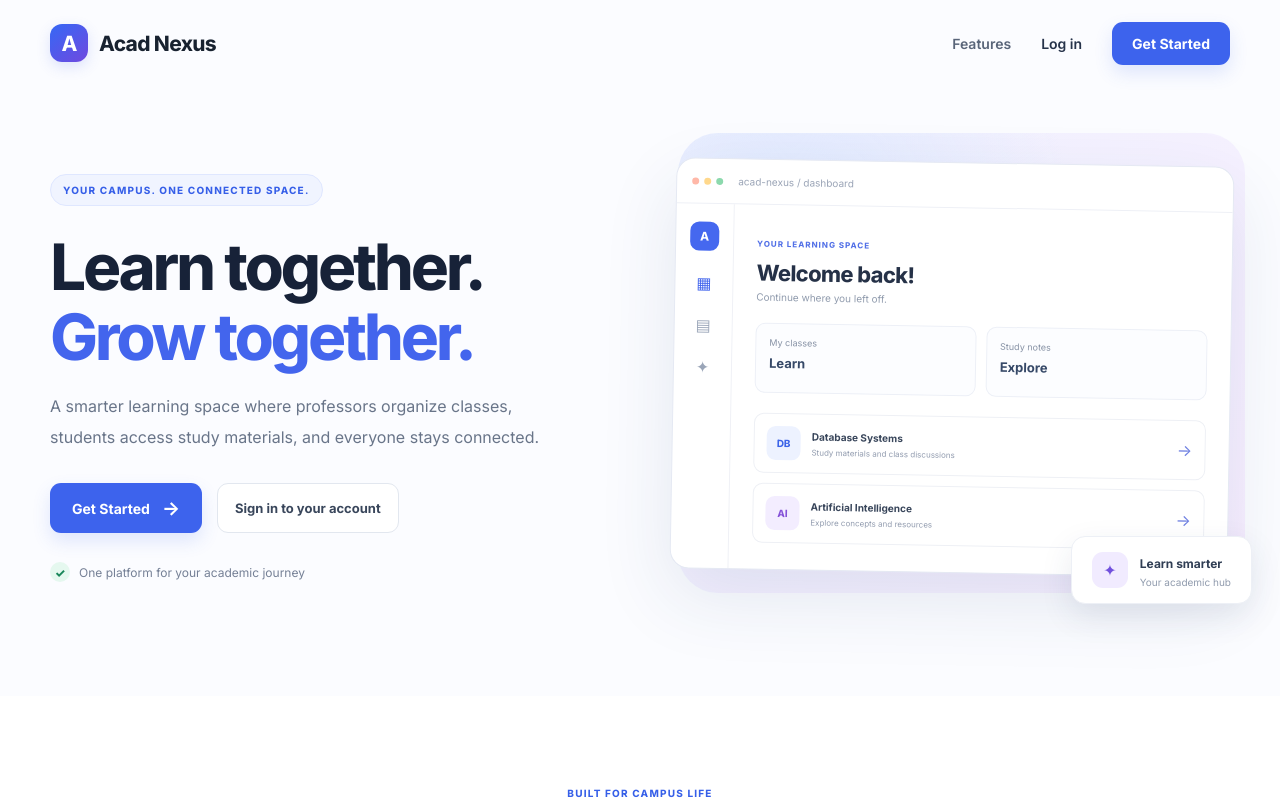
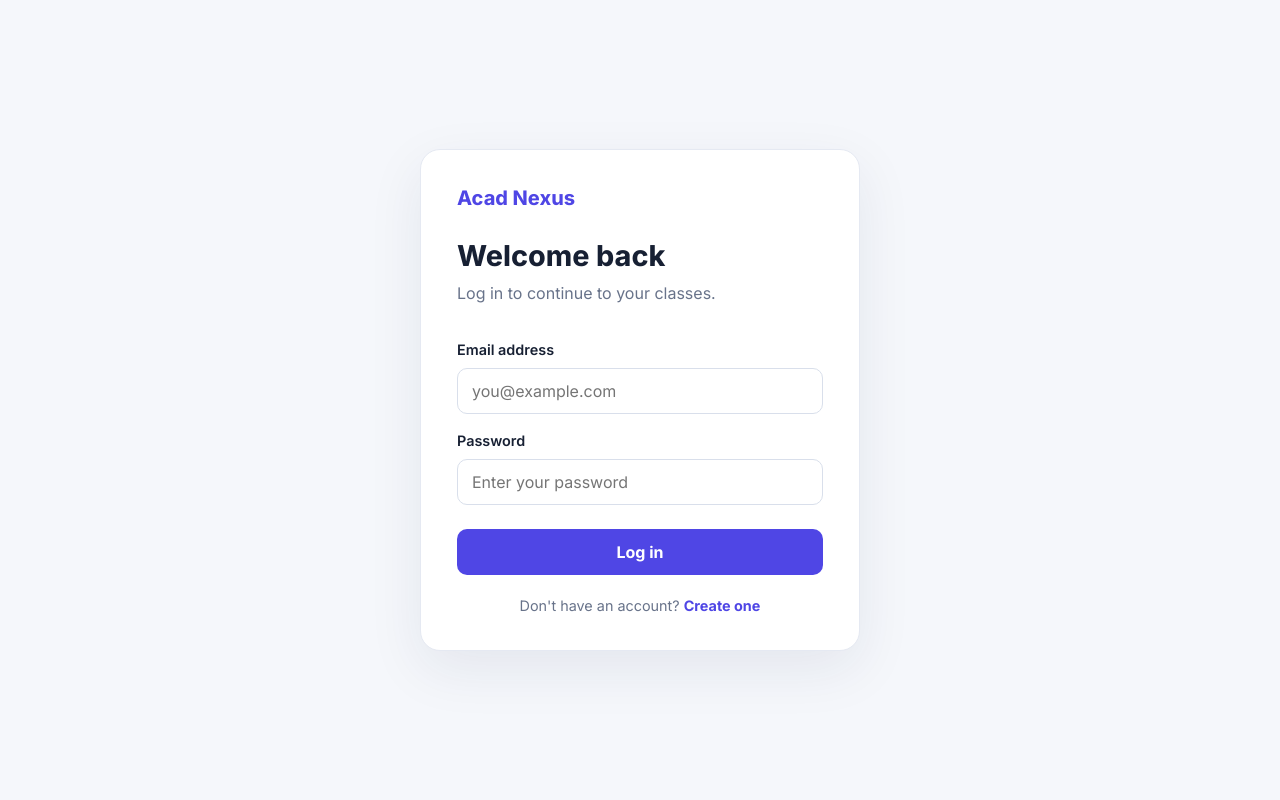
Before and after one commit to ayush09-15/Acad_Nexus, a React app in the folder frontend/: page /login in a window 1280 px wide. Before the commit this address led to /. Shown: the top 800 px of the page. Built offline with nearby package versions, Linux system fonts and the light colour scheme; the HTML template or start-up script is replaced by a standard one.

Commit message:
Connect dashboard to authenticated class API

```diff
--- a/frontend/src/App.css
+++ b/frontend/src/App.css
@@ -1550,3 +1550,126 @@ h2 {
     padding: 24px 18px;
   }
 }
+
+/* Authentication pages */
+.auth-page {
+  min-height: 100vh;
+  display: grid;
+  place-items: center;
+  padding: 32px 16px;
+  background: #f5f7fb;
+  color: #172033;
+}
+
+.auth-card {
+  width: 100%;
+  max-width: 440px;
+  padding: 36px;
+  border: 1px solid #e5e9f2;
+  border-radius: 20px;
+  background: #fff;
+  box-shadow: 0 18px 55px rgba(25, 40, 75, 0.08);
+}
+
+.auth-brand {
+  display: inline-block;
+  margin-bottom: 28px;
+  color: #4f46e5;
+  font-size: 1.25rem;
+  font-weight: 800;
+  text-decoration: none;
+}
+
+.auth-card h1 {
+  margin: 0 0 8px;
+  font-size: 1.8rem;
+  font-weight: 750;
+}
+
+.auth-subtitle {
+  margin: 0 0 26px;
+  color: #68738a;
+  line-height: 1.6;
+}
+
+.auth-form {
+  display: flex;
+  flex-direction: column;
+  gap: 10px;
+}
+
+.auth-form label {
+  margin-top: 8px;
+  font-size: 0.9rem;
+  font-weight: 600;
+}
+
+.auth-form input {
+  width: 100%;
+  padding: 12px 14px;
+  border: 1px solid #d9dfeb;
+  border-radius: 10px;
+  background: #fff;
+  color: #172033;
+  font: inherit;
+  outline: none;
+}
+
+.auth-form input:focus {
+  border-color: #6366f1;
+  box-shadow: 0 0 0 3px rgba(99, 102, 241, 0.13);
+}
+
+.auth-form button {
+  margin-top: 14px;
+  padding: 13px 16px;
+  border: 0;
+  border-radius: 10px;
+  background: #4f46e5;
+  color: #fff;
+  font: inherit;
+  font-weight: 700;
+  cursor: pointer;
+}
+
+.auth-form button:disabled {
+  cursor: wait;
+  opacity: 0.7;
+}
+
+.auth-error {
+  margin: 8px 0 0;
+  color: #c62828;
+  font-size: 0.9rem;
+}
+
+.auth-success {
+  margin: 8px 0 0;
+  color: #16803d;
+  font-size: 0.9rem;
+}
+
+.auth-footer,
+.auth-note {
+  margin: 22px 0 0;
+  text-align: center;
+  color: #68738a;
+  font-size: 0.9rem;
+}
+
+.auth-footer a {
+  color: #4f46e5;
+  font-weight: 700;
+  text-decoration: none;
+}
+
+.auth-note {
+  margin-top: 12px;
+  font-size: 0.8rem;
+}
+
+@media (max-width: 480px) {
+  .auth-card {
+    padding: 26px 20px;
+  }
+}
--- a/frontend/src/App.jsx
+++ b/frontend/src/App.jsx
@@ -1,6 +1,8 @@
 import { useEffect, useState } from "react";
 import { Routes, Route, Navigate } from "react-router-dom";
 import LandingPage from "./pages/LandingPage";
+import LoginPage from "./pages/LoginPage";
+import RegisterPage from "./pages/RegisterPage";
 import "./App.css";
 const initialClasses = [
   {
@@ -44,6 +46,11 @@ function loadFromStorage(key, fallback) {
 }
 
 function Dashboard() {
+  const storedUser = JSON.parse(
+  localStorage.getItem("acadNexusUser") || "null"
+);
+
+const userName = storedUser?.name || "Student";
   const [activePage, setActivePage] = useState("Dashboard");
   const [classKey, setClassKey] = useState("");
   const [classes, setClasses] = useState(() =>
@@ -83,8 +90,15 @@ useEffect(() => {
         setClassesLoading(true);
         setClassesError("");
 
+        const token = localStorage.getItem("acadNexusToken");
+
         const response = await fetch(
-          "http://127.0.0.1:5001/api/classes"
+          "http://127.0.0.1:5001/api/classes",
+          {
+            headers: {
+              Authorization: `Bearer ${token}`,
+            },
+          }
         );
 
         if (!response.ok) {
@@ -167,10 +181,15 @@ useEffect(() => {
     try {
       setClassesError("");
 
+      const token = localStorage.getItem("acadNexusToken");
+
       const response = await fetch(
         `http://127.0.0.1:5001/api/classes/${classId}`,
         {
           method: "DELETE",
+          headers: {
+            Authorization: `Bearer ${token}`,
+          },
         }
       );
 
@@ -276,7 +295,7 @@ useEffect(() => {
         </nav>
 
         <div className="profile-card">
-          <strong>Ayush Pratap Singh</strong>
+          <strong>{userName}</strong>
           <span className="verified-badge">Verified student</span>
         </div>
       </aside>
@@ -290,7 +309,7 @@ useEffect(() => {
 
             <h1>
               {activePage === "Dashboard"
-                ? "Welcome back, Ayush"
+                ? `Welcome back, ${userName.split(" ")[0]}`
                 : activePage}
             </h1>
           </div>
@@ -741,6 +760,8 @@ export default function App() {
   return (
     <Routes>
       <Route path="/" element={<LandingPage />} />
+      <Route path="/login" element={<LoginPage />} />
+      <Route path="/register" element={<RegisterPage />} />
       <Route path="/dashboard" element={<Dashboard />} />
       <Route path="*" element={<Navigate to="/" replace />} />
     </Routes>
```
